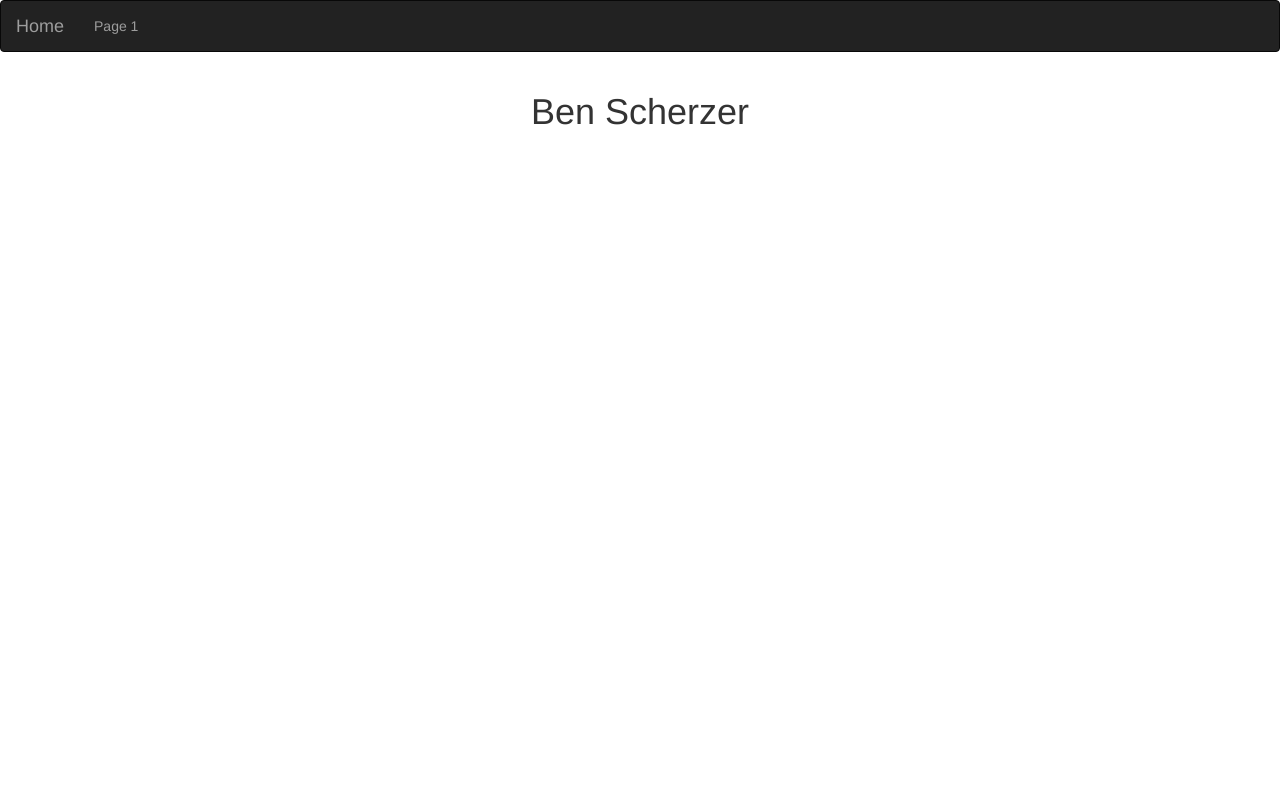
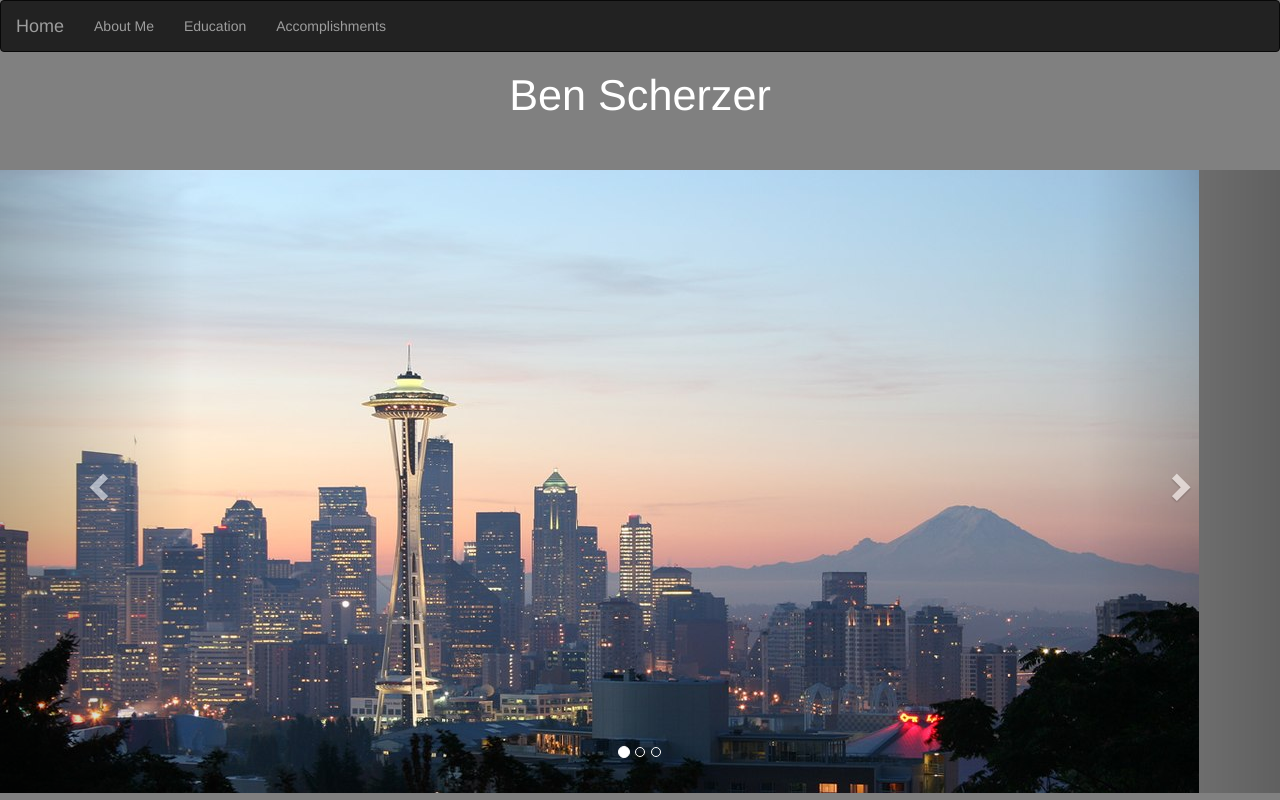
Before and after one commit to BenScherzer/MyWebpage, a plain HTML site: page index.html in a window 1280 px wide. Drawn offline with nearby package versions, Linux system fonts and the light colour scheme.

Commit message:
carousel added but doesn't work

```diff
--- a/CSS/styles.css
+++ b/CSS/styles.css
@@ -1,8 +1,13 @@
 body{
-	background: #FFFFFF;
+	background: grey;
 }
 h1{
 	margin-left: auto;
 	text-align: center;
 
 }
+.whiteText{
+	color: white;
+	margin: auto;
+	margin-bottom: 30px;
+}
--- a/index.html
+++ b/index.html
@@ -11,8 +11,9 @@
 					<a class="navbar-brand" href="#">Home</a>
 				</div>
 				<ul class="nav navbar-nav">
-					<li><a href="#">Page 1</a></li>
-					<li></li>
+					<li><a href="#">About Me</a></li>
+					<li><a href="#">Education</a></li>
+					<li><a href="#">Accomplishments</a></li>
 				</ul>
 			</div>
 		</nav>
@@ -20,8 +21,45 @@
 	<body>
 		<div class="row">
 			<div class="col-sm-12">
-				<h1>Ben Scherzer</h1>
+				<h1 class = "whiteText"><big>Ben Scherzer</big></h1>
+				<br>
 			</div>
 		</div>
+		<div class="row">
+			<div class="col-sm-12">
+				<div class="carousel slide" data-ride="carousel">
+					<ol class="carousel-indicators">
+    					<li data-target="#myCarousel" data-slide-to="0" class="active"></li>
+    					<li data-target="#myCarousel" data-slide-to="1"></li>
+    					<li data-target="#myCarousel" data-slide-to="2"></li>
+  					</ol>
+					<div class="carousel-inner">
+					    <div class="item active">
+					      <img src="images/Seattle.jpg" alt="Seattle">
+					    </div>
+
+					    <div class="item">
+					      <img src="images/SAAS/.png" alt="SAAS">
+					    </div>
+
+					    <div class="item">
+					      <img src="images/Redshift.png" alt="Redshift">
+					    </div>
+					  </div>
+
+
+					  <a class="left carousel-control" href="#myCarousel" data-slide="prev">
+					    <span class="glyphicon glyphicon-chevron-left"></span>
+					    <span class="sr-only">Previous</span>
+					  </a>
+					  <a class="right carousel-control" href="#myCarousel" data-slide="next">
+					    <span class="glyphicon glyphicon-chevron-right"></span>
+					    <span class="sr-only">Next</span>
+					  </a>
+					</div>
+				</div>
+			</div>
+		</div>
+
 	</body>
 </html>
```
Also changed, not shown: Images/Redshift.png (added), Images/SAAS.png (added), Images/Seattle.jpg (added).
